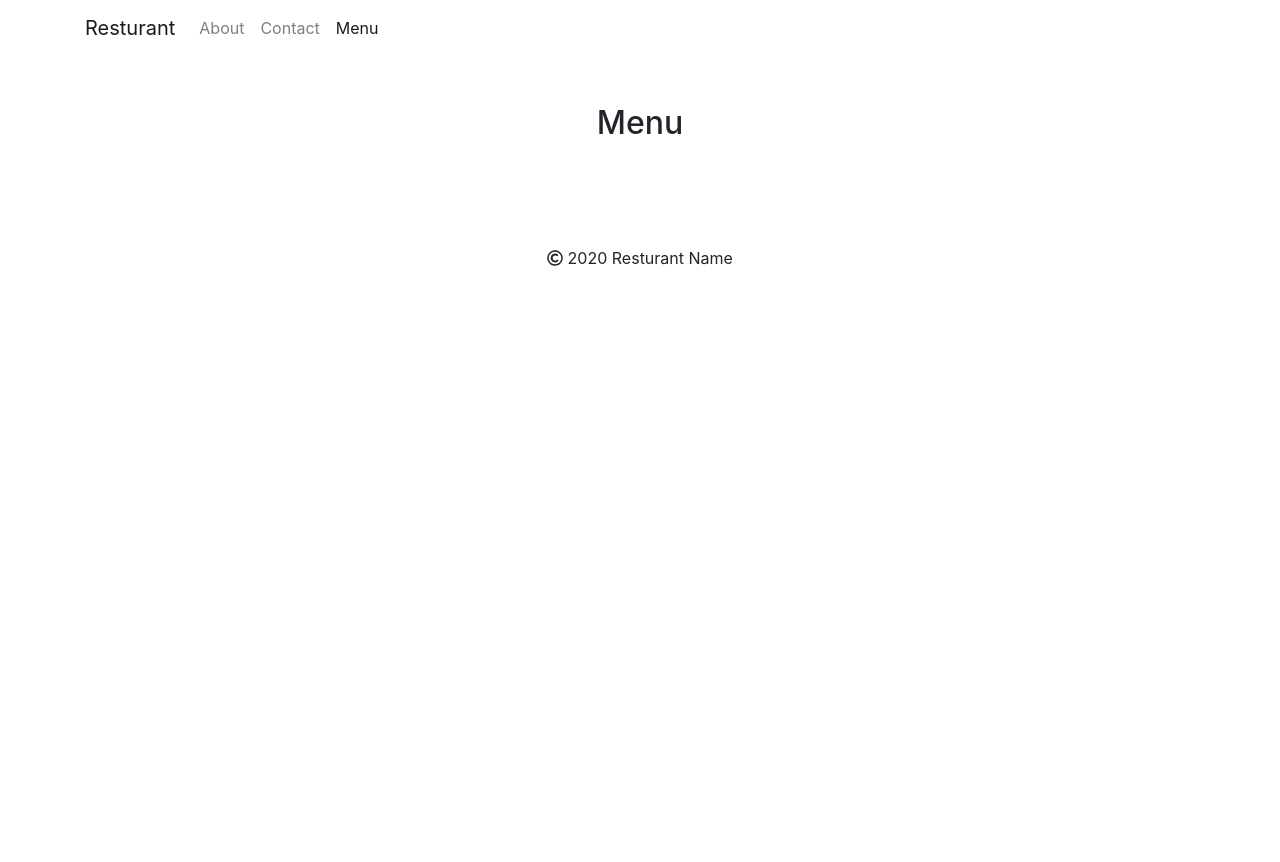
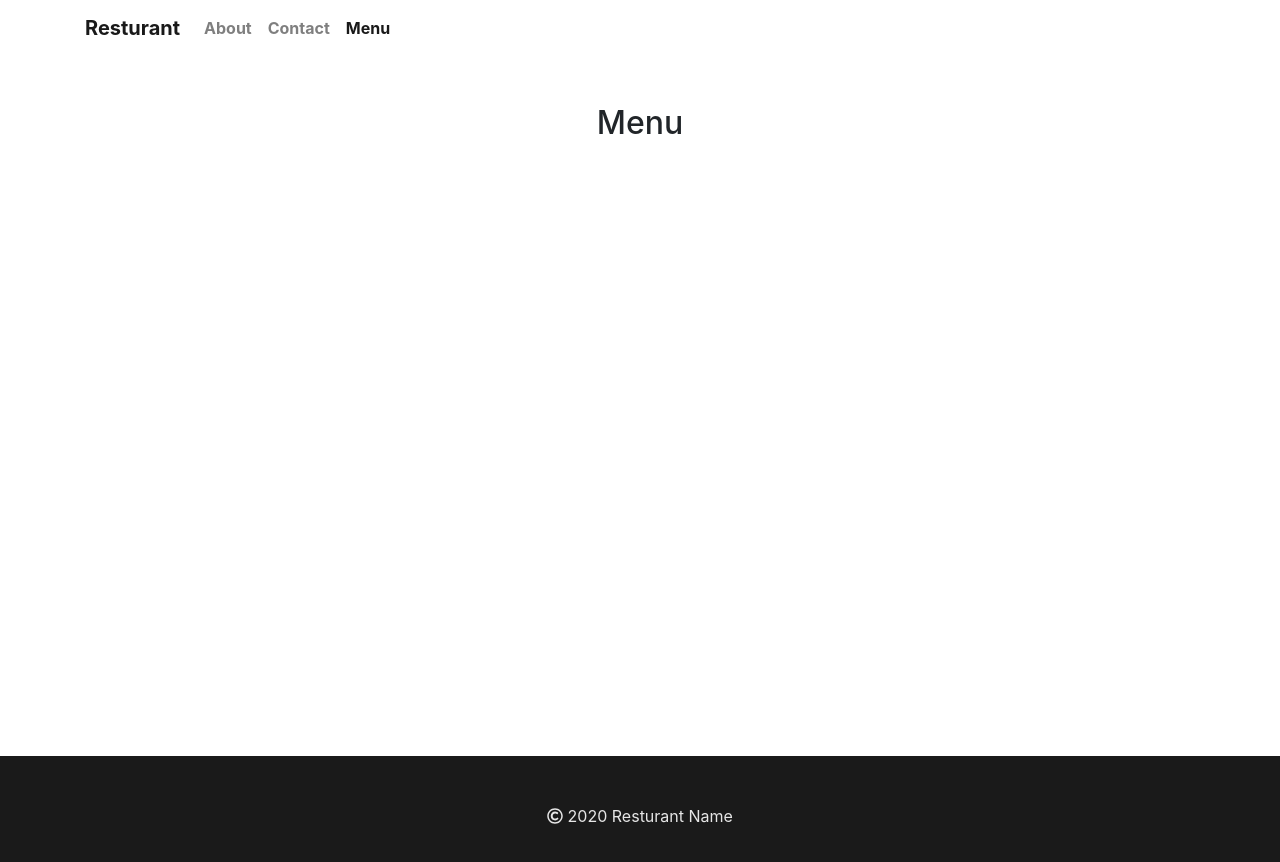
Before and after one commit to VanWrath/restaurant-site, a plain HTML site: page menu.html in a window 1280 px wide. Before the commit the page ends 800 px from the top, so only its background shows below. Drawn offline with nearby package versions, Linux system fonts and the light colour scheme; the site is published under a folder, as on GitHub Pages, so addresses that start at the root find nothing.

Commit message:
Update menu.html

```diff
--- a/menu.html
+++ b/menu.html
@@ -8,7 +8,7 @@
 
     <!-- Bootstrap CSS -->
     <link rel="stylesheet" href="https://stackpath.bootstrapcdn.com/bootstrap/4.4.1/css/bootstrap.min.css" integrity="sha384-Vkoo8x4CGsO3+Hhxv8T/Q5PaXtkKtu6ug5TOeNV6gBiFeWPGFN9MuhOf23Q9Ifjh" crossorigin="anonymous">
-    <link rel="Stylesheet" href="/css/style.css"/>
+    <link rel="Stylesheet" href="./css/style.css"/>
     <link rel="stylesheet" href="https://use.fontawesome.com/releases/v5.1.1/css/all.css" integrity="sha384-O8whS3fhG2OnA5Kas0Y9l3cfpmYjapjI0E4theH4iuMD+pLhbf6JI0jIMfYcK3yZ" crossorigin="anonymous">
     <script src="https://unpkg.com/scrollreveal"></script>
   </head>
```
